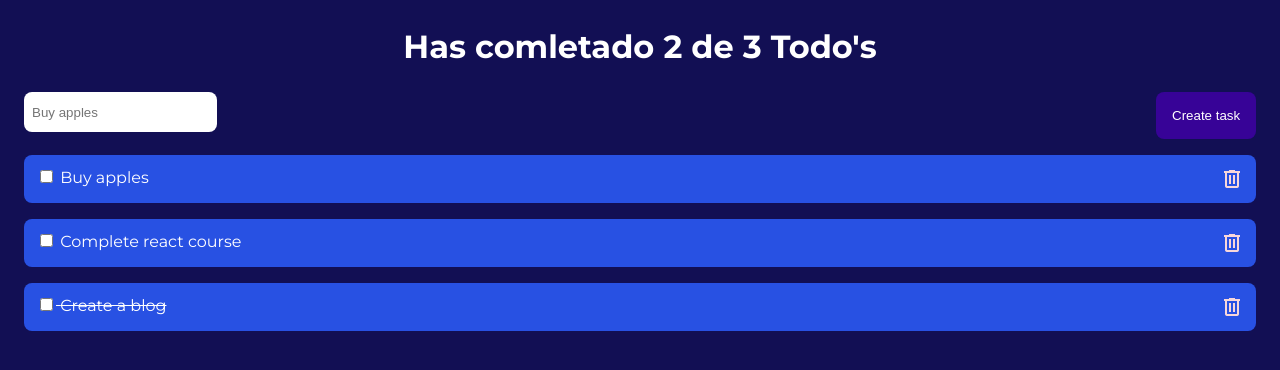
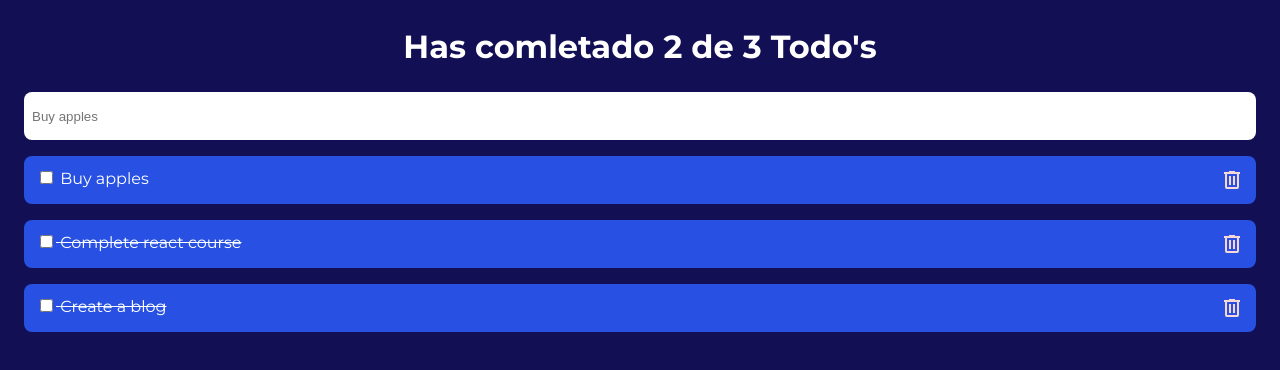
Before and after one commit to Armando101/todo-react-app, a React (Create React App) app: page / in a window 1280 px wide. Shown: the top 370 px of the page. Built offline with nearby package versions, Linux system fonts and the light colour scheme.

Commit message:
feat: filter task by search

```diff
--- /dev/null
+++ b/src/App.css
@@ -0,0 +1,4 @@
+.CreateTodoButton {
+  inline-size: 100%;
+  margin-block-start: 1rem;
+}
--- a/src/App.js
+++ b/src/App.js
@@ -1,17 +1,32 @@
-import { ContainerCreateTodo } from "./components/ContainerCreateTodo/ContainerCreateTodo";
+import { useState } from "react";
+// import { CreateTodoButton } from "./components/CreateTodoButton/CreateTodoButton";
 import { TodoCounter } from "./components/TodoCounter/TodoCounter";
 import { TodoItem } from "./components/TodoItem/TodoItem";
 import { TodoList } from "./components/TodoList/TodoList";
-import { todos } from "./mocks/todo";
+import { TodoSearch } from "./components/TodoSearch/TodoSearch";
+import { defaultTodos } from "./mocks/todo";
+import "./App.css";
 
 function App() {
+  const [todos] = useState(defaultTodos);
+  const [searchValue, setSearchValue] = useState("");
+  const [filteredTask, setFilteredTask] = useState(todos);
+
+  const completedTodos = todos.filter((todo) => todo.completed).length;
+  const totalTodos = todos.length;
   return (
     <>
-      <TodoCounter />
-      <ContainerCreateTodo />
+      <TodoCounter total={totalTodos} completedTodos={completedTodos} />
+      <TodoSearch
+        searchValue={searchValue}
+        setSearchValue={setSearchValue}
+        setFilteredTask={setFilteredTask}
+        todos={todos}
+      />
+      {/* <CreateTodoButton className="CreateTodoButton" /> */}
 
       <TodoList>
-        {todos.map((item, index) => (
+        {filteredTask.map((item, index) => (
           <TodoItem key={index} text={item.text} completed={item.completed} />
         ))}
       </TodoList>
--- a/src/components/ContainerCreateTodo/ContainerCreateTodo.css
+++ /dev/null
@@ -1,4 +0,0 @@
-.ContainerCreateTodo {
-  display: flex;
-  justify-content: space-between;
-}
--- a/src/components/ContainerCreateTodo/ContainerCreateTodo.jsx
+++ /dev/null
@@ -1,13 +0,0 @@
-import React from "react";
-import { CreateTodoButton } from "../CreateTodoButton/CreateTodoButton";
-import { TodoSearch } from "../TodoSearch/TodoSearch";
-import "./ContainerCreateTodo.css";
-
-export const ContainerCreateTodo = () => {
-  return (
-    <div className="ContainerCreateTodo">
-      <TodoSearch />
-      <CreateTodoButton />
-    </div>
-  );
-};
--- a/src/components/CreateTodoButton/CreateTodoButton.jsx
+++ b/src/components/CreateTodoButton/CreateTodoButton.jsx
@@ -2,5 +2,16 @@ import React from "react";
 import "./CreateTodoButton.css";
 
 export const CreateTodoButton = () => {
-  return <button className="CreateTodoButton">Create task</button>;
+  const createTask = (msg) => {
+    alert(msg);
+  };
+
+  return (
+    <button
+      className="CreateTodoButton"
+      onClick={createTask.bind(this, "Hello task")}
+    >
+      Create task
+    </button>
+  );
 };
--- a/src/components/TodoCounter/TodoCounter.jsx
+++ b/src/components/TodoCounter/TodoCounter.jsx
@@ -1,6 +1,10 @@
 import React from "react";
 import "./TodoCounter.css";
 
-export const TodoCounter = () => {
-  return <h2 className="TodoCounter">Has comletado 2 de 3 Todo's</h2>;
+export const TodoCounter = ({ completedTodos, total }) => {
+  return (
+    <h2 className="TodoCounter">
+      Has comletado {completedTodos} de {total} Todo's
+    </h2>
+  );
 };
--- a/src/components/TodoItem/TodoItem.jsx
+++ b/src/components/TodoItem/TodoItem.jsx
@@ -2,13 +2,26 @@ import React from "react";
 import "./TodoItem.css";
 
 export const TodoItem = ({ text, completed }) => {
+  const onComplete = () => {
+    alert(`Task completed ${text}`);
+  };
+
+  const onDelete = () => {
+    alert(`Task deleted ${text}`);
+  };
+
   return (
     <li className="TodoItem">
       <div className="TodoItem-info">
-        <input type="checkbox" />
-        <p className={completed && "completed"}> {text}</p>
+        <input type="checkbox" onClick={onComplete} />
+        <p className={completed ? "completed" : ""}> {text}</p>
       </div>
-      <span class="material-symbols-outlined TodoItem-delete">delete</span>
+      <span
+        className="material-symbols-outlined TodoItem-delete"
+        onClick={onDelete}
+      >
+        delete
+      </span>
     </li>
   );
 };
--- a/src/components/TodoSearch/TodoSearch.css
+++ b/src/components/TodoSearch/TodoSearch.css
@@ -1,7 +1,9 @@
 .TodoSearch {
-  block-size: 2rem;
+  block-size: 3rem;
   padding: 0.25rem 0.5rem;
   border-radius: 8px;
   outline: none;
   border: none;
+  inline-size: 100%;
+  box-sizing: border-box;
 }
--- a/src/components/TodoSearch/TodoSearch.jsx
+++ b/src/components/TodoSearch/TodoSearch.jsx
@@ -1,6 +1,26 @@
 import React from "react";
+import { filterTaskByName } from "../../helpers/functions";
 import "./TodoSearch.css";
 
-export const TodoSearch = () => {
-  return <input className="TodoSearch" type="text" placeholder="Buy apples" />;
+export const TodoSearch = ({ setSearchValue, todos, setFilteredTask }) => {
+  const onSearchValueChange = (event) => {
+    const { value } = event.target;
+    setSearchValue(value);
+    const filteredList = filterTaskByName(todos, value);
+    if (filteredList) {
+      return setFilteredTask(filteredList);
+    }
+    setFilteredTask(todos);
+  };
+
+  return (
+    <>
+      <input
+        className="TodoSearch"
+        type="text"
+        placeholder="Buy apples"
+        onChange={onSearchValueChange}
+      />
+    </>
+  );
 };
--- /dev/null
+++ b/src/helpers/functions.js
@@ -0,0 +1,15 @@
+/**
+ * A task
+ * @typedef {{text: string, completed: boolean}} Task
+ */
+
+/**
+ * Filter a list by name
+ * @param {Task[]} list Array of task
+ * @param {string} name param to filter similar task names
+ */
+export const filterTaskByName = (list, name) => {
+  return list.filter((task) =>
+    task.text.toLowerCase().includes(name.toLowerCase())
+  );
+};
--- a/src/mocks/todo.js
+++ b/src/mocks/todo.js
@@ -1,5 +1,5 @@
-export const todos = [
+export const defaultTodos = [
   { text: "Buy apples", completed: false },
-  { text: "Complete react course", completed: false },
+  { text: "Complete react course", completed: true },
   { text: "Create a blog", completed: true },
 ];
```
